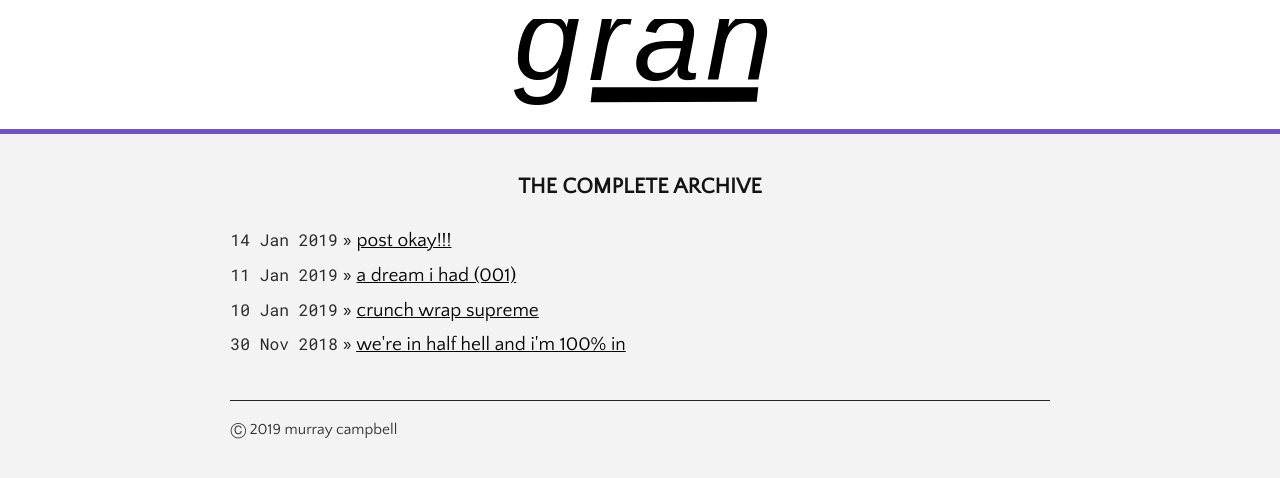
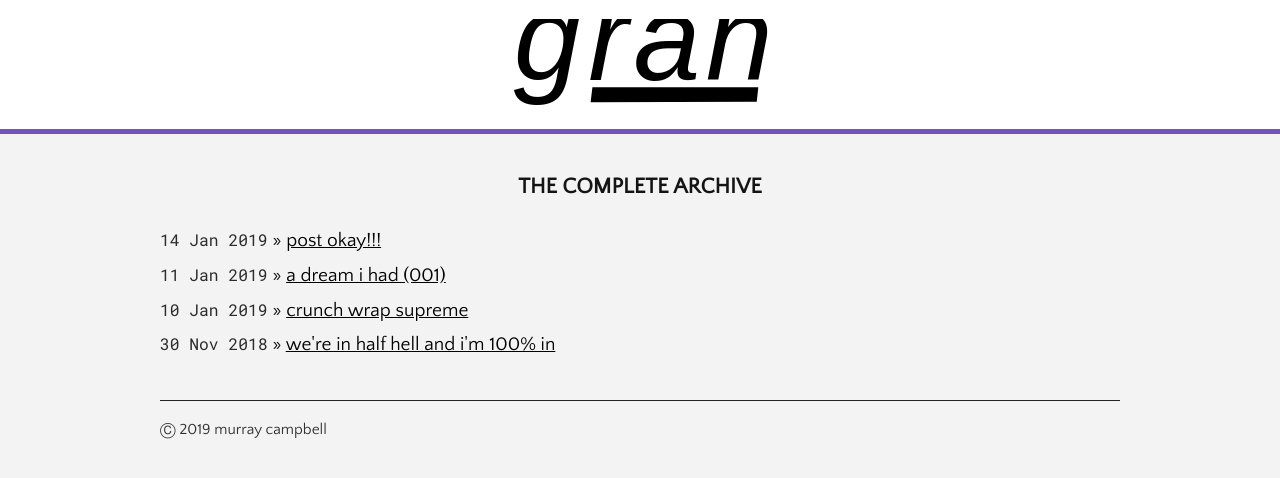
Before and after one commit to campmara/gran, a Jekyll site: the page built from index.html, in a window 1280 px wide. Shown: the top 478 px of the page. Built offline with Jekyll 4.4.1, drawn with Linux system fonts in a browser that asks for light colours.

Commit message:
Update screen.css

```diff
--- a/assets/css/screen.css
+++ b/assets/css/screen.css
@@ -91,7 +91,7 @@ ul.posts {
 .site {
   font-size: 125%;
   text-align: left;
-  width: 64vw;
+  width: 75vw;
   margin: auto auto 2em auto;
   line-height: 1.5em;
 }
```
